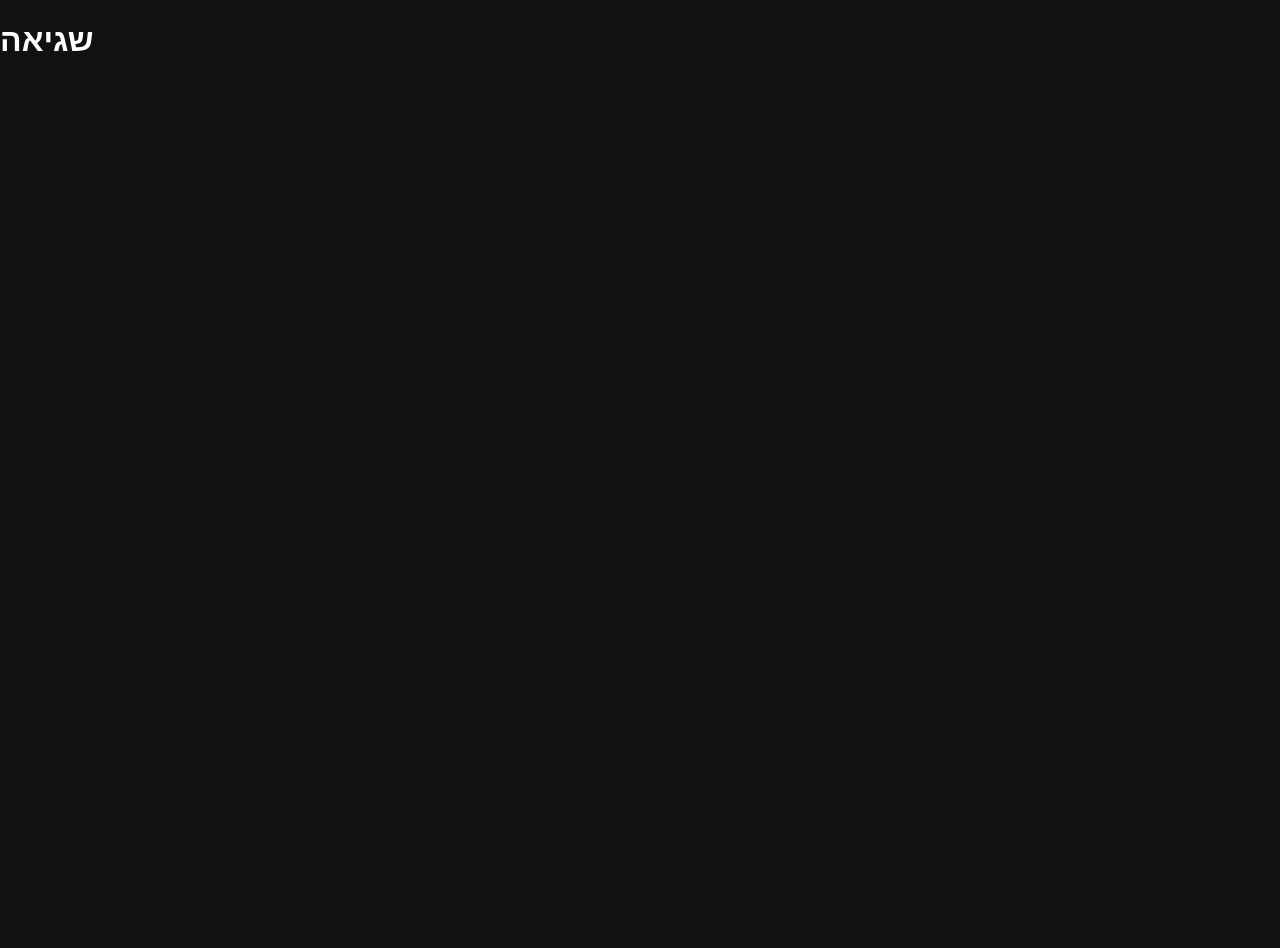
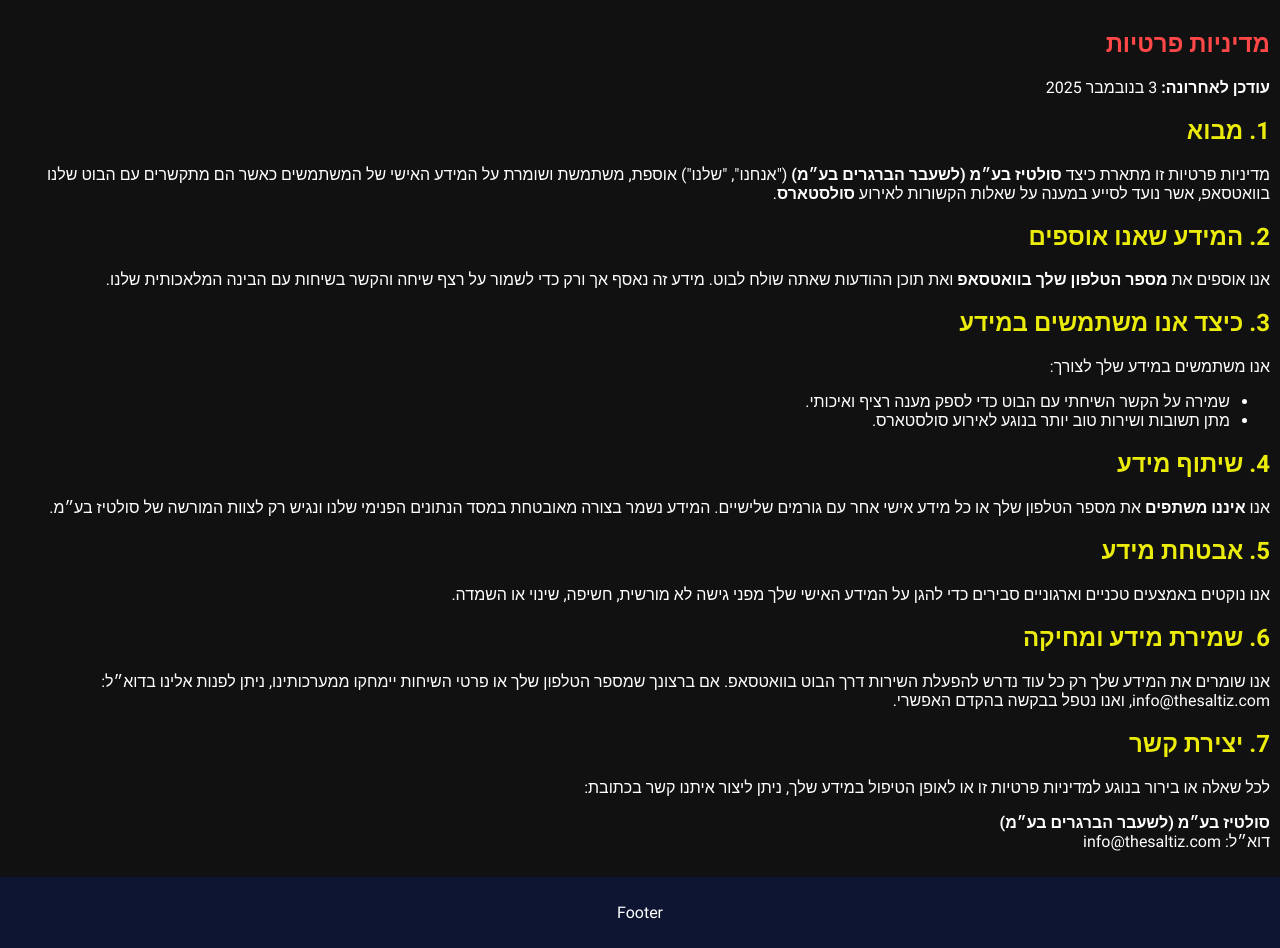
Before and after one commit to homericentertainment/general, a React (Vite) app: page /salstars-bot in a window 1280 px wide. Before the commit this address had no page. Before the commit the page ends 800 px from the top, so only its background shows below. Built offline with nearby package versions, Linux system fonts and the light colour scheme; a web font is replaced by a local one.

Commit message:
salstars policy

```diff
--- a/src/App.jsx
+++ b/src/App.jsx
@@ -4,6 +4,7 @@
 import { ErrorPage } from './pages/error.jsx'
 import Home from './pages/home.jsx'
 import TreasureHunt from './pages/treasure-hunt.jsx'
+import SalstarsBot from './pages/salstars-bot.jsx'
 
 // components
 import { Footer } from './components/footer.jsx'
@@ -22,6 +23,7 @@
       errorElement: <ErrorPage />,
       children: [
         { path: 'treasure-hunt', element: <TreasureHunt /> },
+        { path: 'salstars-bot', element: <SalstarsBot /> },
         { path: '/', element: <Home /> },
       ],
     },
--- /dev/null
+++ b/src/pages/salstars-bot.jsx
@@ -0,0 +1,64 @@
+import { useEffect } from 'react'
+
+export default function SalstarsBot() {
+    useEffect(() => {
+        document.title = 'סולטיז | בוט סולסטארס מדיניות פרטיות '
+    }, [])
+
+    return <div className="policy">
+        <h1>מדיניות פרטיות</h1>
+        <p><strong>עודכן לאחרונה:</strong> 3 בנובמבר 2025</p>
+
+        <h2>1. מבוא</h2>
+        <p>
+            מדיניות פרטיות זו מתארת כיצד <strong>סולטיז בע״מ (לשעבר הברגרים בע״מ)</strong> ("אנחנו", "שלנו") אוספת,
+            משתמשת ושומרת על המידע האישי של המשתמשים כאשר הם מתקשרים עם הבוט שלנו בוואטסאפ,
+            אשר נועד לסייע במענה על שאלות הקשורות לאירוע <strong>סולסטארס</strong>.
+        </p>
+
+        <h2>2. המידע שאנו אוספים</h2>
+        <p>
+            אנו אוספים את <strong>מספר הטלפון שלך בוואטסאפ</strong> ואת תוכן ההודעות שאתה שולח לבוט.
+            מידע זה נאסף אך ורק כדי לשמור על רצף שיחה והקשר בשיחות עם הבינה המלאכותית שלנו.
+        </p>
+
+        <h2>3. כיצד אנו משתמשים במידע</h2>
+        <p>
+            אנו משתמשים במידע שלך לצורך:
+        </p>
+        <ul>
+            <li>שמירה על הקשר השיחתי עם הבוט כדי לספק מענה רציף ואיכותי.</li>
+            <li>מתן תשובות ושירות טוב יותר בנוגע לאירוע סולסטארס.</li>
+        </ul>
+
+        <h2>4. שיתוף מידע</h2>
+        <p>
+            אנו <strong>איננו משתפים</strong> את מספר הטלפון שלך או כל מידע אישי אחר עם גורמים שלישיים.
+            המידע נשמר בצורה מאובטחת במסד הנתונים הפנימי שלנו ונגיש רק לצוות המורשה של סולטיז בע״מ.
+        </p>
+
+        <h2>5. אבטחת מידע</h2>
+        <p>
+            אנו נוקטים באמצעים טכניים וארגוניים סבירים כדי להגן על המידע האישי שלך
+            מפני גישה לא מורשית, חשיפה, שינוי או השמדה.
+        </p>
+
+        <h2>6. שמירת מידע ומחיקה</h2>
+        <p>
+            אנו שומרים את המידע שלך רק כל עוד נדרש להפעלת השירות דרך הבוט בוואטסאפ.
+            אם ברצונך שמספר הטלפון שלך או פרטי השיחות יימחקו ממערכותינו,
+            ניתן לפנות אלינו בדוא״ל: info@thesaltiz.com,
+            ואנו נטפל בבקשה בהקדם האפשרי.
+        </p>
+
+        <h2>7. יצירת קשר</h2>
+        <p>
+            לכל שאלה או בירור בנוגע למדיניות פרטיות זו או לאופן הטיפול במידע שלך,
+            ניתן ליצור איתנו קשר בכתובת:
+        </p>
+        <p>
+            <strong>סולטיז בע״מ (לשעבר הברגרים בע״מ)</strong><br />
+            דוא״ל: info@thesaltiz.com
+        </p>
+    </div>
+}
```
